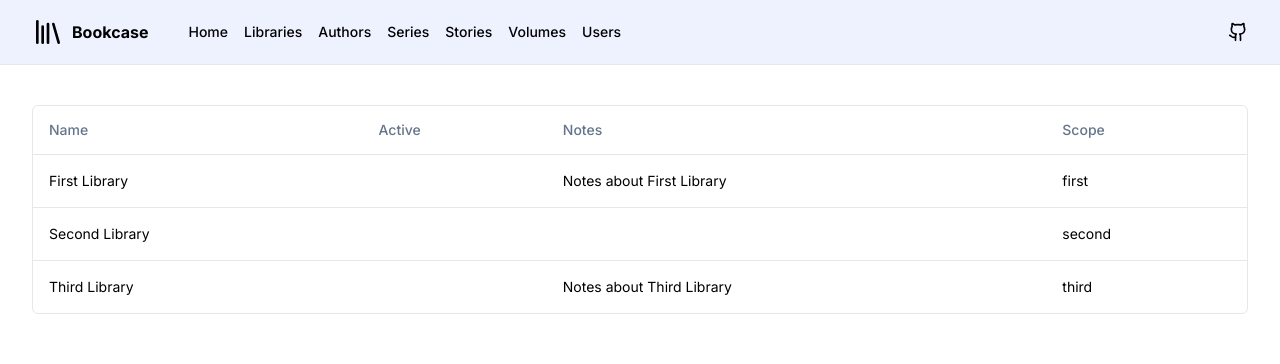
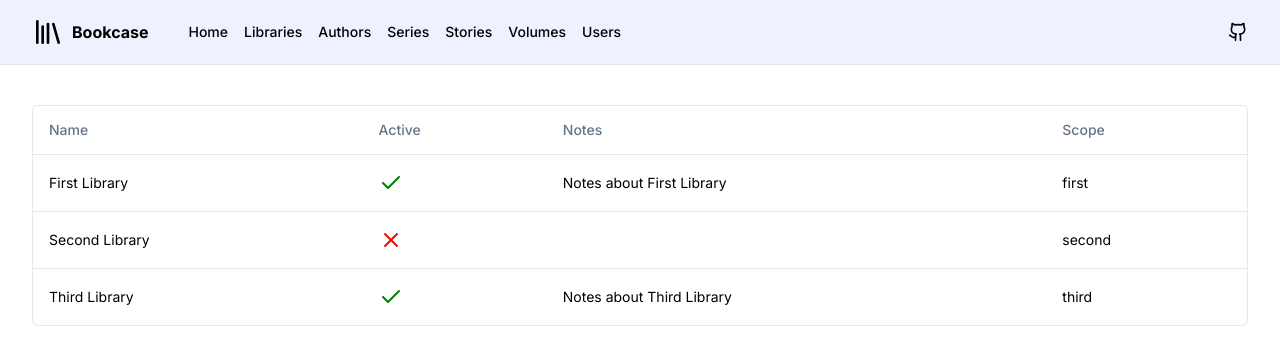
Before and after one commit to craigmcc/bookcase, a Next.js app: page /libraries in a window 1280 px wide. Shown: the top 364 px of the page. Built offline with nearby package versions, Linux system fonts and the light colour scheme.

Commit message:
Expose "Active" column on libraries list as an icon.

```diff
--- a/src/app/libraries/columns.tsx
+++ b/src/app/libraries/columns.tsx
@@ -17,6 +17,8 @@ import {ColumnDef} from "@tanstack/table-core";
 
 // Internal Modules ----------------------------------------------------------
 
+import {Icons} from "@/components/layout/Icons";
+
 // Public Objects ------------------------------------------------------------
 
 export const columns: ColumnDef<Library>[] = [
@@ -27,7 +29,10 @@ export const columns: ColumnDef<Library>[] = [
     {
         accessorKey: "active",
         cell: ({row}) => {
-            return <div className="text-center">{row.getValue("active")}</div>
+            const value = Boolean(row.getValue("active"));
+            return value
+                ? <Icons.Check color="green"/>
+                : <Icons.Uncheck color="red"/>
         },
         header: "Active",
     },
--- a/src/components/layout/Icons.tsx
+++ b/src/components/layout/Icons.tsx
@@ -9,14 +9,18 @@
 // External Modules ----------------------------------------------------------
 
 import {
+    Check,
     Github,
     Library,
+    X,
     type Icon as LucideIcon,
 } from "lucide-react";
 
 export type Icon = LucideIcon;
 
 export const Icons = {
+    Check: Check,
     Github: Github,
     Library: Library,
+    Uncheck: X,
 }
```
